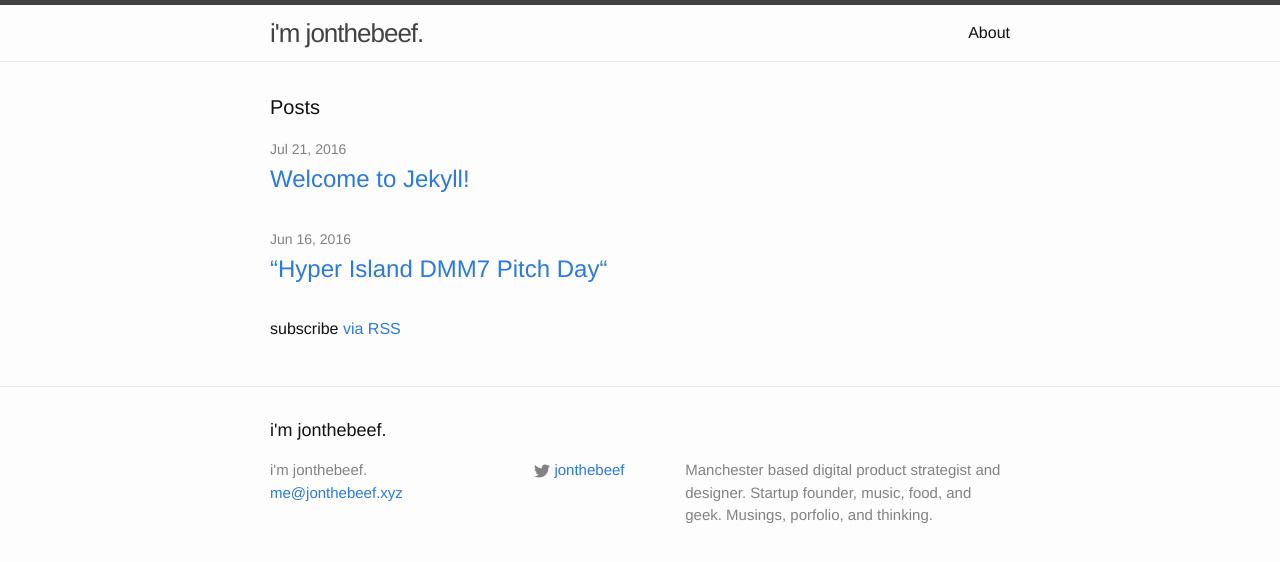
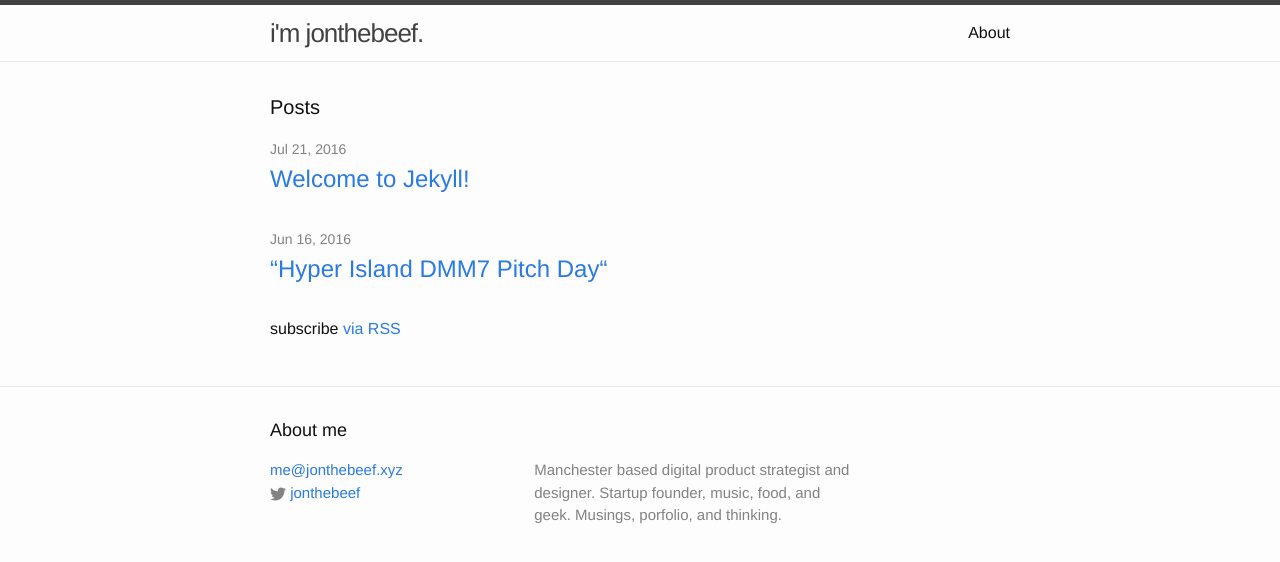
Before and after one commit to jonthebeef/jonthebeef.github.io, a Jekyll site: the page built from index.html, in a window 1280 px wide. Shown: the top 562 px of the page. Built offline with Jekyll 4.4.1, drawn with Linux system fonts in a browser that asks for light colours.

Commit message:
edited footer.html to take out some of the gumf.

```diff
--- a/_includes/footer.html
+++ b/_includes/footer.html
@@ -2,17 +2,23 @@
 
   <div class="wrapper">
 
-    <h2 class="footer-heading">{{ site.title }}</h2>
+    <h2 class="footer-heading">About me</h2>
 
     <div class="footer-col-wrapper">
       <div class="footer-col footer-col-1">
         <ul class="contact-list">
-          <li>{{ site.title }}</li>
+          <!-- <li>{{ site.title }}</li> -->
           <li><a href="mailto:{{ site.email }}">{{ site.email }}</a></li>
+          {% if site.twitter_username %}
+          <li>
+            {% include icon-twitter.html username=site.twitter_username %}
+          </li>
+          {% endif %}
+        </ul>
         </ul>
       </div>
 
-      <div class="footer-col footer-col-2">
+      <!-- <div class="footer-col footer-col-2">
         <ul class="social-media-list">
           {% if site.github_username %}
           <li>
@@ -26,7 +32,7 @@
           </li>
           {% endif %}
         </ul>
-      </div>
+      </div> -->
 
       <div class="footer-col footer-col-3">
         <p>{{ site.description }}</p>
```
